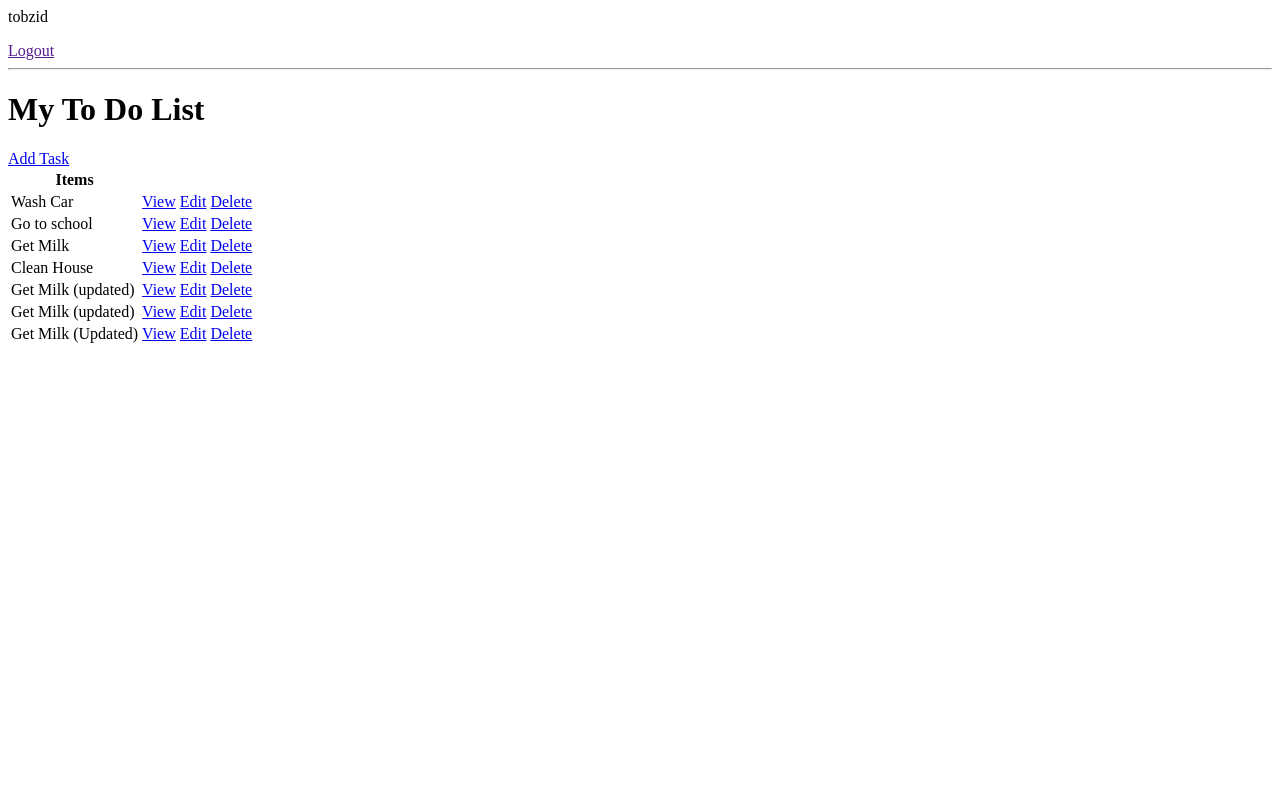
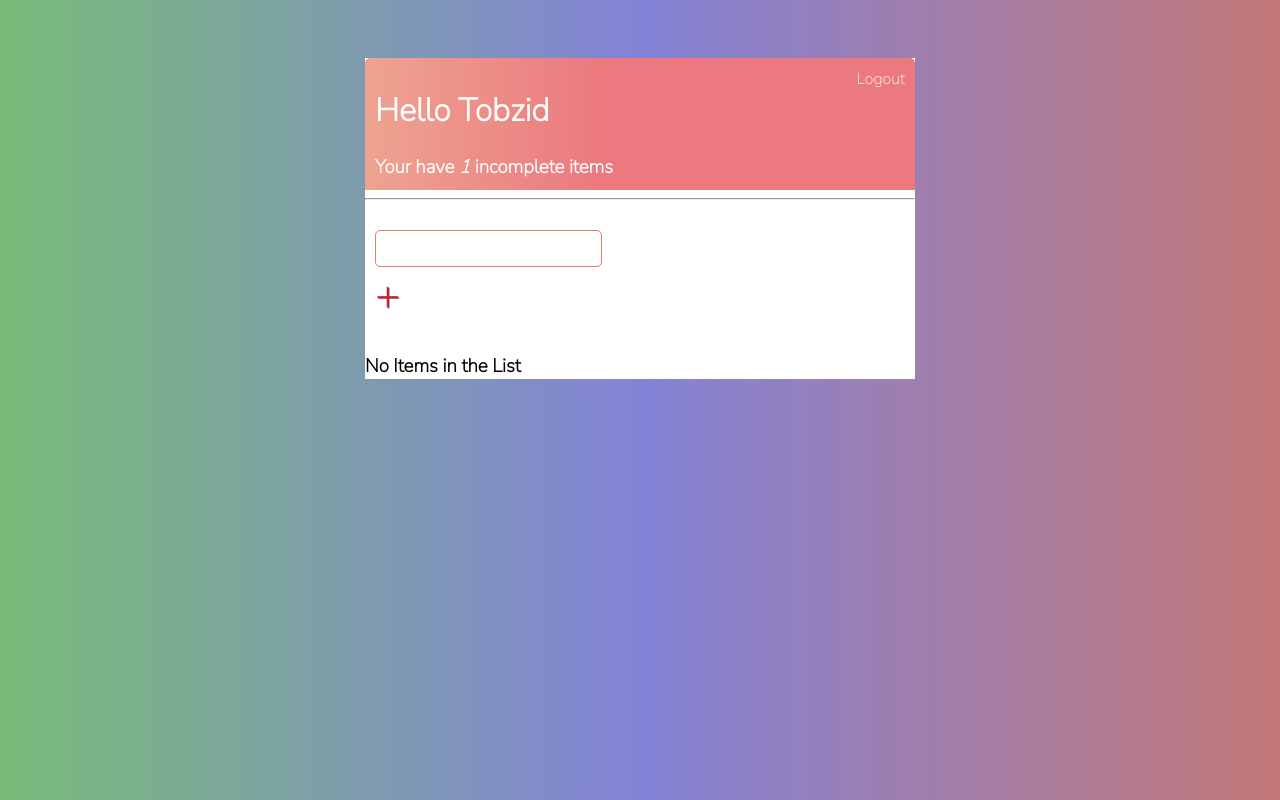
Before and after one commit to Tobzid/My_work_on_django, a Django app: page / in a window 1280 px wide. Run offline with Django 4.2, Linux system fonts and the light colour scheme; a user stored in the database is signed in; data comes from the database, SQL or seed files in the repository; both versions use the stored data as it was after the commit.

Commit message:
95% done on this app

```diff
--- /dev/null
+++ b/To do List/base/templates/base/main.html
@@ -0,0 +1,135 @@
+<!DOCTYPE html>
+<html lang="en">
+<head>
+    <meta charset="UTF-8">
+    <meta http-equiv="X-UA-Compatible" content="IE=edge">
+    <meta name="viewport" content="width=device-width, initial-scale=1.0">
+    <title>To Do List</title>
+    <link rel="preconnect" href="https://fonts.googleapis.com">
+    <link rel="preconnect" href="https://fonts.gstatic.com" crossorigin>
+    <link href="https://fonts.googleapis.com/css2?family=Kanit&family=Nunito+Sans:opsz,wght@6..12,200&family=Ubuntu+Mono:wght@400;700&display=swap" rel="stylesheet">
+    <style>
+body{
+    background:linear-gradient(to right, rgb(120, 188, 120), rgb(131, 131, 215), rgb(194, 120, 120)) ;
+    font-family: 'Nunito Sans', sans-serif;
+    padding-top: 50px;
+}
+/*
+h1, h2,h3,h4,h5,h6{
+    font-family: 'Courier New', Courier, monospace;
+    color
+}*/
+.task-title{
+    display: flex;
+}
+
+.task-title a{
+    text-decoration: none;
+    margin-left: 10px;
+    color: black;
+}
+
+.task-complete-icon{
+    height: 20px;
+    width: 20px;
+    border-radius: 50%;
+    color: rgb(128, 250, 128);
+}
+
+.task-incomplete-icon{
+    height: 20px;
+    width: 20px;
+    border-radius: 50%;
+    color: white;
+}
+
+.delete-link{
+    text-decoration: none;
+    font-weight: 900;
+    color: crimson;
+font-size: 22px;
+line-height: 0;
+}
+
+#search-add-wrapper{
+    display: flex;
+    justify-content: space-between;
+    align-items: center;
+    padding: 10px;
+}
+
+.button{
+    text-decoration: none;
+    cursor: pointer;
+    font-size: 14px;
+    color: #EB796F;
+    border: 1px solid #EB796F;
+    background-color: #FAFAFA;
+    border-radius: 5px;
+}
+
+input[type=text], input[type=password],textarea{
+    border: 1px solid #EB796F;
+    border-radius: 5px;
+    width: 90%;
+    padding: 10px;
+}
+
+label{
+    padding-top: 10px !important;
+    display: block;
+}
+
+.card-body{
+    padding: 20px;
+}
+
+#add-link{
+    color: crimson;
+    text-decoration: none;
+    font-size: 42px;
+    text-shadow: 1px 1px #81413b;
+}
+
+a,p{
+    color: brown;
+}
+
+.header-bar{
+    display: flex;
+    justify-content: space-between;
+    color: white;
+    padding: 10px;
+    border-radius: 5px 5px 0 0;
+    background: linear-gradient(90deg, #EEA390 0%, #EB797F 43%, #EB797F 100%);
+}
+
+.header-bar a{
+    color: white;
+    text-decoration: none;
+}
+
+.container{
+    max-width: 550px;
+    margin: auto;
+    background-color: white;
+}
+
+</style>
+</head>
+<body>
+
+
+
+<div class="container">
+
+{% block content %}
+
+
+{% endblock content %}
+
+</div>
+
+
+</body>
+</html>
--- a/To do List/base/templates/base/task_list.html
+++ b/To do List/base/templates/base/task_list.html
@@ -1,35 +1,58 @@
+{% extends 'base/main.html' %}
+{% block content %}
+
+<div class="header-bar">
+<div>
+ <h1>Hello {{request.user|title}}</h1>
+ <h3 style="margin:0">Your have <i>{{count}}</i> incomplete items {{count|pluralize:"s"}}</h3>
+</div>
+
 
 {% if request.user.is_authenticated %}
-<p>{{request.user}}</p>
-<a href="">Logout</a>
+
+<a href="{% url 'logout' %}">Logout</a>
 {% else %}
-<a href="">Login</a>
+<a href="{% url 'login' %}">Login</a>
 {% endif %}
+
+</div>
 <hr>
+<div id="search-add-wrapper" style="margin-top: 20px; display:flex;">
+    <form action="" method="GET">
+        <input type="text" name="search-area" value="{{search_input}}">
+        <inputclass="button" type="submit" value="Search">
+    </form>
+    <a id="add-link" href="{% url 'task-create' %}">&#x2b;</a>
+
+</div>
 
 
 
-<h1>My To Do List</h1>
-<a href="{% url 'task-create' %}">Add Task</a>
 
-<table>
+<div class="task-items-wrapper">
+{% for task in task%}
+<div class="tasks-wrapper">
+    {%  if task.complete %}
+    <div class="task-title">
+<div class="task-complete-icon">
+<i><s><a href="{% url 'task-update' task.id %}">{{task}}</a></s></i>
+</div>
+<a class="delete-link" href="{% url 'task-delete' task.id %}">&#215;</a>
+{% else %}
+<div class="task-title">
+    <div class="task-incomplete-icon">
+    <a href="{% url 'task-update' task.id %}">{{task}}</a>
+    </div>
+    </div>
+    <a class="delete-link" href="{% url 'task-delete' task.id %}">&#215;</a>
+    {% endif %}
 
-    <tr>
-        <th>Items</th>
-        <th> </th>
-        <th> </th>
+</div>
+{% empty %}
+<h3>No Items in the List</h3>
+{% endfor %}
+</div>
 
 
-    </tr>
-    {% for task in tasks %}
 
-    <tr>
-        <td>{{task.title}}</td>
-        <td><a href="{% url 'task' task.id %}">View</a></td>
-        <td><a href="{% url 'task-update' task.id %}">Edit</a></td>
-        <td><a href="{% url 'task-delete' task.id %}">Delete</a></td>
-    </tr>
-    {% empty %}
-    <h3> No Items in List</h3>
-    {% endfor %}
-</table>
+{% endblock content %}
--- a/To do List/base/urls.py
+++ b/To do List/base/urls.py
@@ -1,7 +1,12 @@
 from django.urls import path
-from .views import TaskList, TaskDetail, TaskCreate, TaskUpdate, DeleteView
+from .views import TaskList, TaskDetail, TaskCreate, TaskUpdate, DeleteView, CustomLoginView, RegisterPage
+from django.contrib.auth.views import LogoutView
 
 urlpatterns = [
+    path('login/', CustomLoginView.as_view(), name='login'),
+    path('logout/', LogoutView.as_view(next_page ='login'), name='logout'),
+    path('register/', RegisterPage.as_view(), name='register'),
+
     path('', TaskList.as_view(), name='task'),
     path('task/<int:pk>/', TaskDetail.as_view(), name='task'),
     path('task-create/', TaskCreate.as_view(), name='task-create'),
--- a/To do List/base/views.py
+++ b/To do List/base/views.py
@@ -1,34 +1,82 @@
-from django.shortcuts import render
+from django.shortcuts import render, redirect
 from django.views.generic.list import ListView
 from django.views.generic.detail import DetailView
-from django.views.generic.edit import CreateView, UpdateView, DeleteView
+from django.views.generic.edit import CreateView, UpdateView, DeleteView, FormView
 from django.urls import reverse_lazy
+
+from django.contrib.auth.views import LoginView
+from django.contrib.auth.mixins import LoginRequiredMixin
+from django.contrib.auth.forms import UserCreationForm
+from django.contrib.auth import login
+
+
 from .models import Task
 
-from django.contrib.auth.views import LoginView
+
 
 
 # Create your views here.
-class TaskList(ListView):
+class CustomLoginView(LoginView):
+    template_name = 'base/login.html'
+    fields = '__all__'
+    redirect_authenticated_user = True
+    def get_success_url(self):
+        return reverse_lazy('task')
+
+class RegisterPage(FormView):
+    template_name = 'base/register.html'
+    form_class = UserCreationForm
+    redirect_authenticated_user = True
+    success_url = reverse_lazy('task')
+
+    def form_valid(self, form):
+        user = form.save()
+        if user is not None:
+            login(self.request, user)
+        return super(RegisterPage, self).form_valid(form)
+
+    def get(self, *args, **kwargs):
+        if self.request.user.is_authenticated:
+            return redirect('tasks')
+        return super(RegisterPage, self).get(*args, **kwargs)
+
+
+
+class TaskList(LoginRequiredMixin, ListView):
     model = Task
     context_object_name = 'tasks'
 
-class TaskDetail(DetailView):
+    def get_context_data(self, **kwargs):
+        context = super().get_context_data(**kwargs)
+        context['tasks'] = context['tasks'].filter(user=self.request.user)
+        context['count'] = context['tasks'].filter(complete=False).count()
+
+        search_input = self.request.GET.get('search-area') or ' '
+        if search_input:
+            context['tasks'] = context['tasks'].filter(title__startswith= search_input)
+        context['search_input'] = search_input
+        return context
+
+    def form_invalid(self, form):
+        form.instnce.user = self.request.user
+        return super(TaskCreate, self).form_invalid(form)
+
+class TaskDetail(LoginRequiredMixin, DetailView):
     model = Task
     context_object_name = 'tasks'
     template_name = 'base/task.html'
 
-class TaskCreate(CreateView):
+class TaskCreate(LoginRequiredMixin, CreateView):
+    model = Task
+    fields = ['title', 'description', 'complete']
+    success_url = reverse_lazy('task')
+
+class TaskUpdate(LoginRequiredMixin, UpdateView):
     model = Task
     fields = '__all__'
-    success_url = reverse_lazy('tasks')
+    success_url = reverse_lazy('task')
 
-class TaskUpdate(UpdateView):
-    model = Task
-    fields = '__all__'
-    success_url = reverse_lazy('tasks')
-
-class DeleteView(DeleteView):
+class DeleteView(LoginRequiredMixin, DeleteView):
     model = Task
     context_object_name = 'task'
-    success_url = reverse_lazy('tasks')
+    success_url = reverse_lazy('task')
--- a/To do List/todo_list/settings.py
+++ b/To do List/todo_list/settings.py
@@ -112,6 +112,8 @@
 
 USE_TZ = True
 
+LOGIN_URL = 'login'
+
 
 # Static files (CSS, JavaScript, Images)
 # https://docs.djangoproject.com/en/4.2/howto/static-files/
```
Also changed, not shown: To do List/base/templates/base/login.html (added, +23 -0 lines), To do List/base/templates/base/register.html (added, +31 -0 lines), To do List/base/templates/base/task_confirm_delete.html (+19 -5 lines), To do List/base/templates/base/task_form.html (+19 -5 lines), To do List/db.sqlite3.
